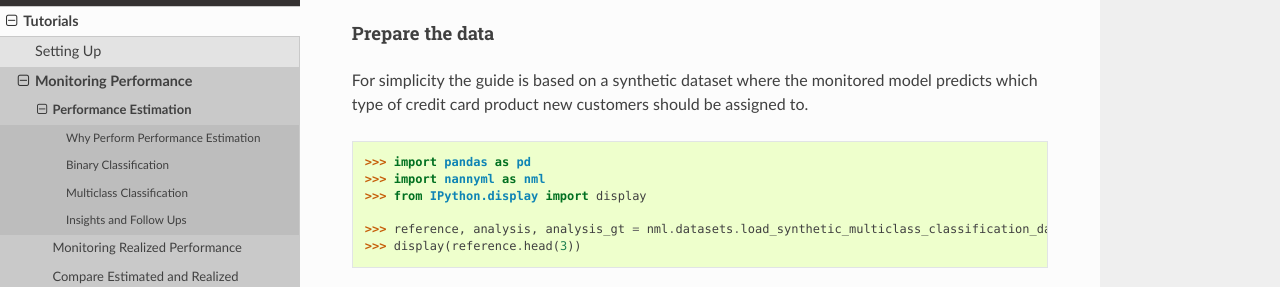
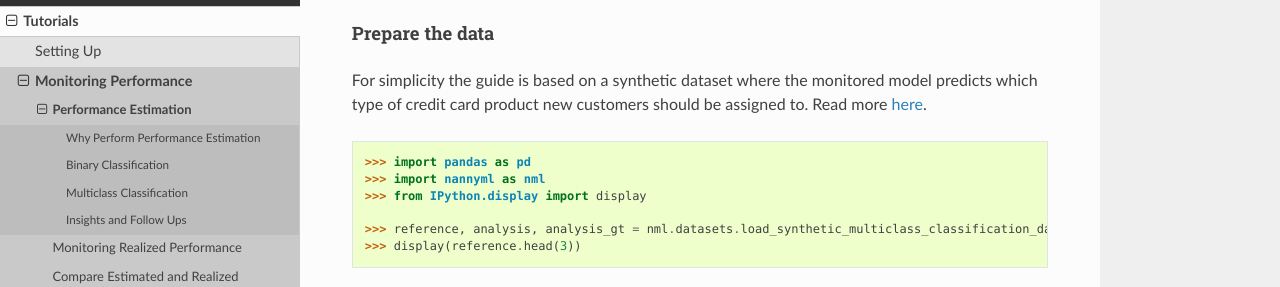
Before and after one commit to NannyML/nannyml, a Sphinx documentation site: the page built from docs/tutorials/monitoring_performance/performance_estimation.rst, in a window 1280 px wide and 900 px high, scrolled down 6918 px. Shown: the part 187-474 px from the top of the window. Built offline with Sphinx 7.4.7 and the Read the Docs theme 2.0.0, drawn with Linux system fonts in a browser that asks for light colours; pages that are not in the unit, such as notebooks, are missing from menus; some of the changed text lies outside the part shown.

Commit message:
add ref links to datasets

```diff
--- a/docs/tutorials/monitoring_performance/performance_estimation.rst
+++ b/docs/tutorials/monitoring_performance/performance_estimation.rst
@@ -65,7 +65,7 @@ Prepare the data
 ^^^^^^^^^^^^^^^^^^
 
 For simplicity the guide is based on a synthetic dataset where the monitored model predicts
-whether an employee will work from home.
+whether an employee will work from home. Read more :ref:`here<dataset-synthetic-binary>`.
 
 
 .. code-block:: python
@@ -294,7 +294,7 @@ Prepare the data
 ^^^^^^^^^^^^^^^^^^^^^^^^^^^^^^^^^
 
 For simplicity the guide is based on a synthetic dataset where the monitored model predicts
-which type of credit card product new customers should be assigned to.
+which type of credit card product new customers should be assigned to. Read more :ref:`here<dataset-synthetic-multiclass>`.
 
 .. code-block:: python
 
```
